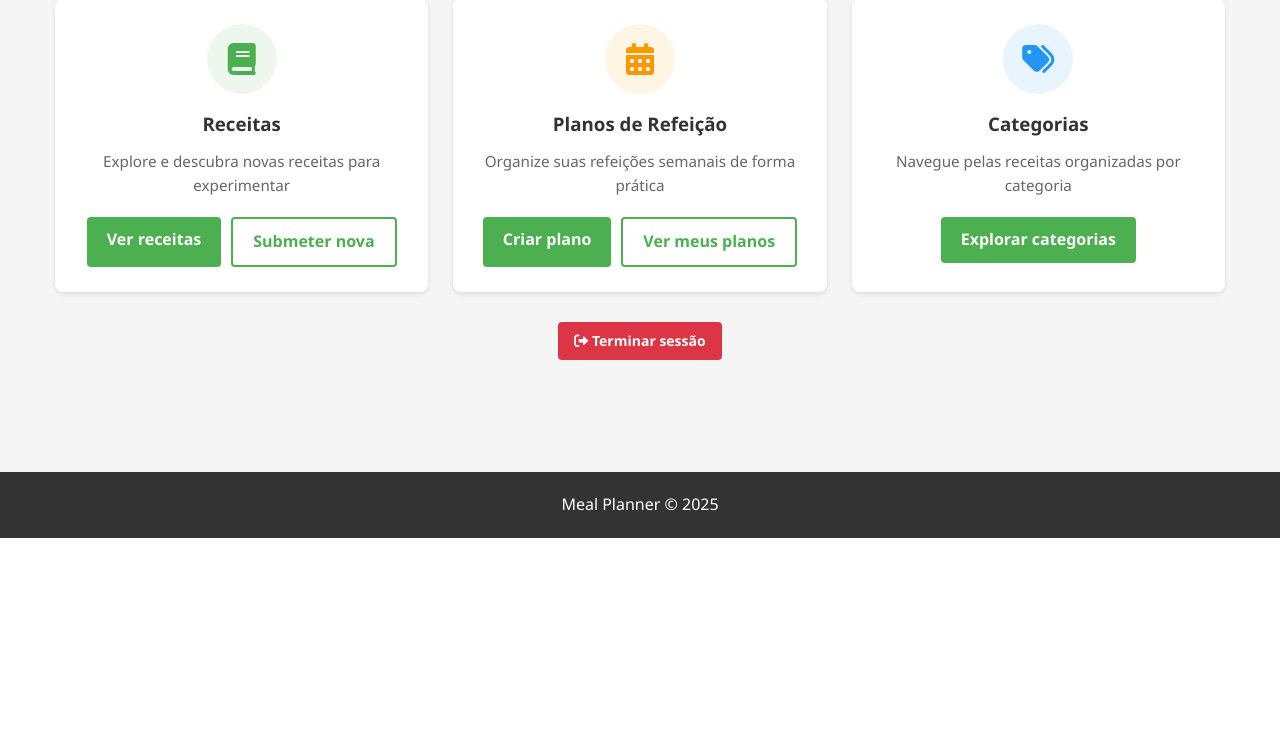
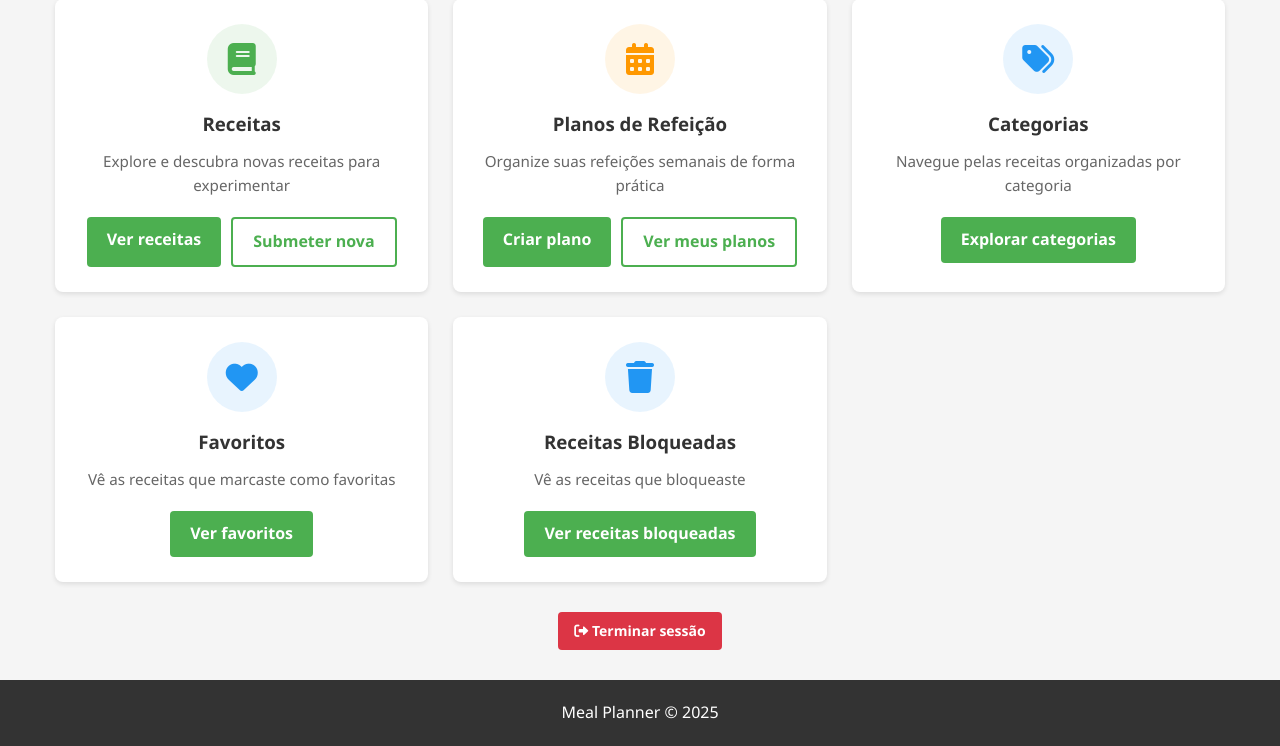
Before and after one commit to luniballony/Meal-Planner, a Flask app: page /home in a window 1280 px wide. Shown: the part 295-1041 px from the top of the page. Before the commit the page ends 833 px from the top, so only its background shows below. Run offline with Flask 3, Linux system fonts and the light colour scheme; the visitor is signed in with stand-in values (Sample User, id 1).

Commit message:
Inicio implementação de 'favoritos'
-> implementação de banner favoritos no perfil
-> implementação de banner bloqueados no perfil
-> implementação: favorites.py

```diff
--- a/app/templates/main/home.html
+++ b/app/templates/main/home.html
@@ -64,7 +64,36 @@
         </a>
       </div>
     </div>
+
+    <div class="action-card">
+      <div class="action-icon categories">
+        <i class="fas fa-heart"></i>
+      </div>
+      <h3>Favoritos</h3>
+      <p>Vê as receitas que marcaste como favoritas</p>
+      <div class="action-buttons">
+        <a href="{{ url_for('recipes.listar') }}" class="btn btn-primary">
+          Ver favoritos
+        </a>
+      </div>
+    </div>
+
+    <div class="action-card">
+        <div class="action-icon categories">
+          <i class="fas fa-trash"></i>
+        </div>
+        <h3>Receitas Bloqueadas</h3>
+        <p>Vê as receitas que bloqueaste</p>
+        <div class="action-buttons">
+          <a href="{{ url_for('recipes.listar') }}" class="btn btn-primary">
+            Ver receitas bloqueadas
+          </a>
+        </div>
+      </div>
+    </div>
   </div>
+
+
 
   <div class="logout-section">
     <a href="{{ url_for('auth.logout') }}" class="btn btn-danger">
```
Also changed, not shown: app/models/favorites.py (added, +17 -0 lines), app/routes/recipes.py (+8 -0 lines).
